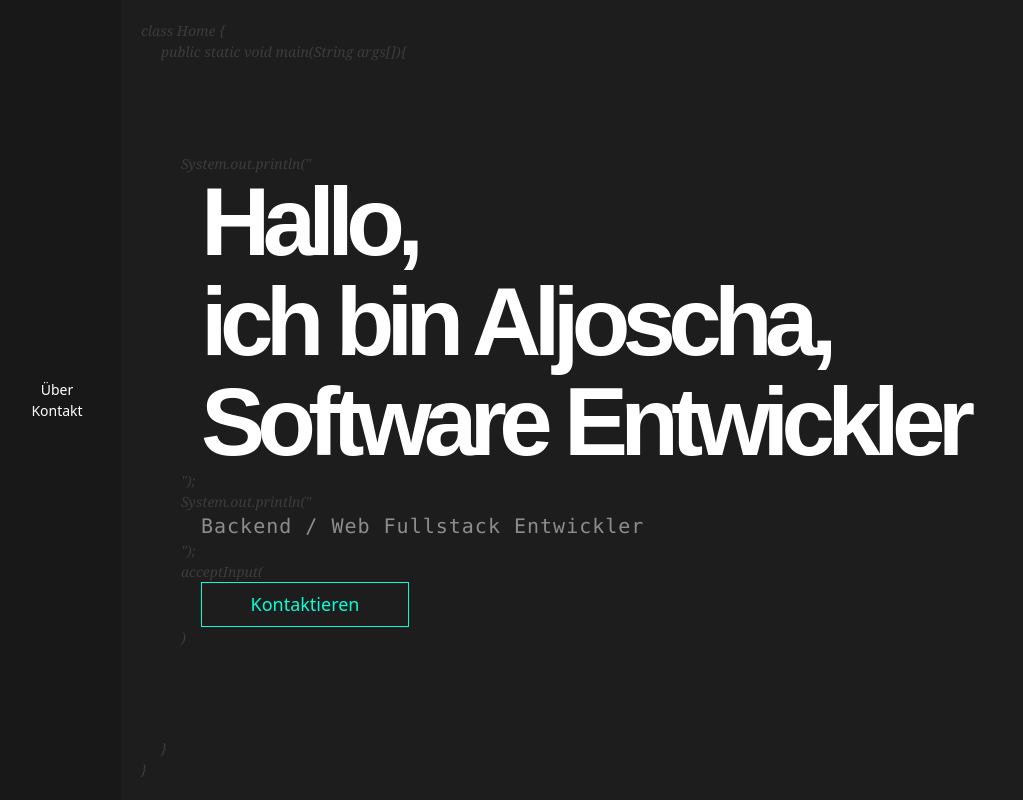
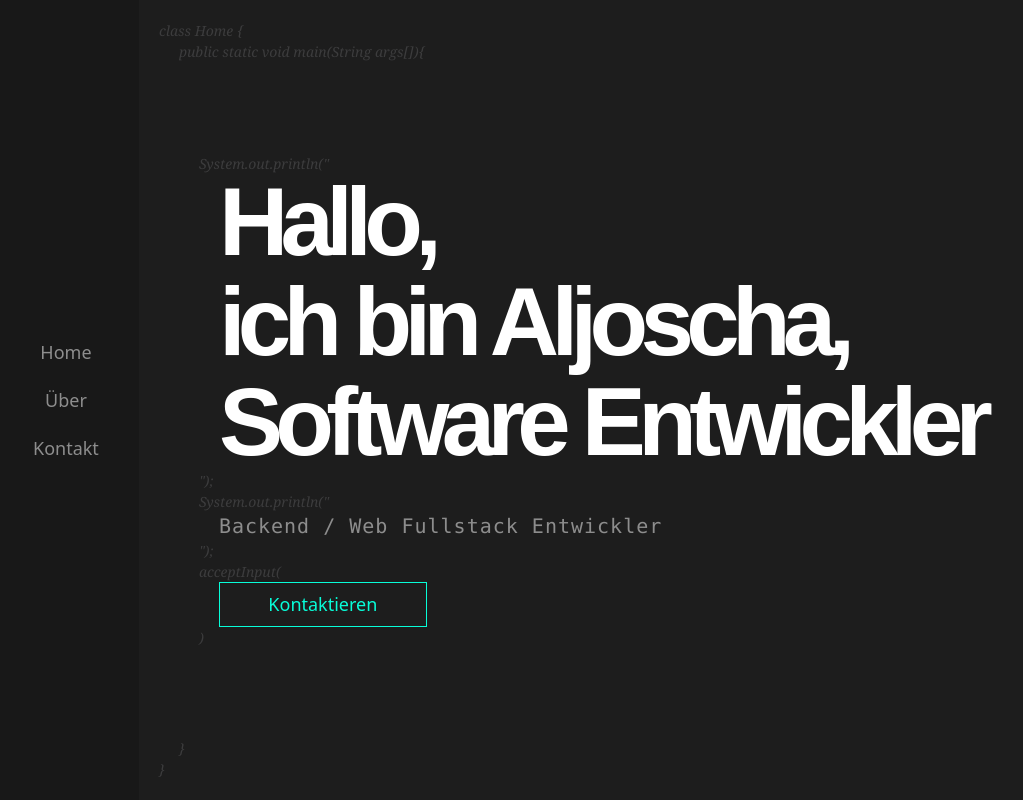
Before and after one commit to Aljodomo/domonell.dev, a Vue app: page / in a window 1280 px wide. Shown: the whole page, without its empty margins (7-1030 px from the left). Built offline with nearby package versions, Linux system fonts and the light colour scheme; no server answers; some icons are missing.

Commit message:
feat: sidebar header

```diff
--- a/src/components/MyHeader.vue
+++ b/src/components/MyHeader.vue
@@ -1,12 +1,50 @@
 <template>
-    <div class="text-white flex-center flex-col">
-        <div>Über</div>
-        <div>Kontakt</div>
+    <div class="flex flex-col h-full items-center justify-center">
+        <div class="basis-36 flex-shrink-0"></div>
+        <div class="flex-1"></div>
+        <div class="flex flex-col items-center gap-5 m-10">
+            <router-link class="nav-button" to="/">Home</router-link>
+            <router-link class="nav-button" to="/about">Über</router-link>
+            <router-link class="nav-button" to="/contact">Kontakt</router-link>
+        </div>
+        <div class="flex-1 flex flex-col justify-end">
+            <n-button class="text-p-gray" size="large" quaternary circle @click="openInNewTab(instaUrl)">
+                <template #icon>
+                    <n-icon><InstagramIcon /></n-icon>
+                </template>
+            </n-button>
+            <n-button class="text-p-gray" size="large" quaternary circle @click="openInNewTab(githubUrl)">
+                <template #icon>
+                    <n-icon><GitHubIcon /></n-icon>
+                </template>
+            </n-button>
+            <n-button class="text-p-gray" size="large" quaternary circle @click="openInNewTab(linkedInUrl)">
+                <template #icon>
+                    <n-icon><LinkedinIcon /></n-icon>
+                </template>
+            </n-button>
+        </div>
+        <div class="basis-36 flex-shrink"></div>
     </div>
 </template>
 
 <script setup lang="ts">
+import { LogoGithub as GitHubIcon } from '@vicons/ionicons5'
+import { LogoInstagram as InstagramIcon } from '@vicons/ionicons5'
+import { LogoLinkedin as LinkedinIcon } from '@vicons/ionicons5'
+
+const instaUrl = "https://www.instagram.com/25past4/";
+const githubUrl = "https://github.com/Aljodomo";
+const linkedInUrl = "https://www.linkedin.com/in/adomonell/";
+
+function openInNewTab(url: string) {
+  window.open(url, '_blank')?.focus();
+}
+
 </script>
 
 <style scoped>
+.nav-button {
+    @apply text-p-gray text-lg hover:text-p-hightlight hover:cursor-pointer
+}
 </style>
```
